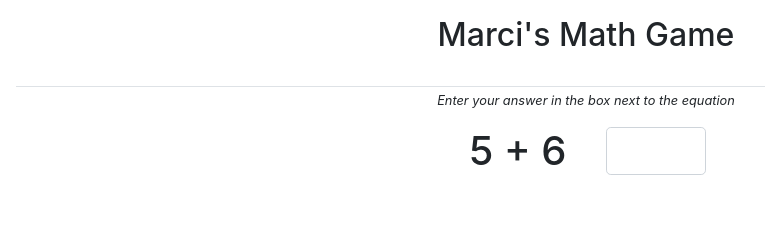
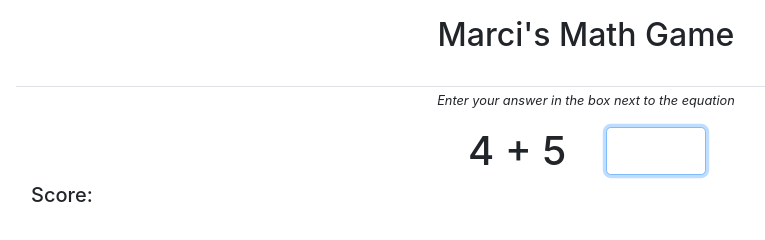
Before and after one commit to mfeiden/MathGame, a plain HTML site: page index.html in a window 1280 px wide. Both pictures are taken after a click on the button "Let the game begin!". Shown: the whole page, without its empty margins (54-819 px from the left). Drawn offline with nearby package versions, Linux system fonts and the light colour scheme.

Commit message:
Evaluate user response + update score

```diff
--- a/index.html
+++ b/index.html
@@ -53,6 +53,11 @@
               <input class="form-control form-control-lg" type="number" id="A">
             </div>
           </div>
+          <div class="row justify-content-center">
+            <div class="col">
+              <h5 id="score">Score: <span></span></h5>
+            </div>
+          </div>
       </div>
     </div>
 
--- a/script.js
+++ b/script.js
@@ -1,6 +1,10 @@
+//global variables
+var answer;
+var score = 0;
+
+//generate questions+answers
 var generateQ = function() {
-  // variables
-  var max = parseInt($('input:radio[name=max]:checked').val(), 10);
+  var max = Number($('input:radio[name=max]:checked').val(), 10);
   var num1 = Math.floor(Math.random() * max) + 1;
   var num2 = Math.floor(Math.random() * max) + 1;
   var op = $('input:radio[name=ops]:checked').val();
@@ -8,8 +12,7 @@ var generateQ = function() {
   var opArrC = ['+', '-', 'x'];
   var operator;
   var question;
-  var answer;
-  // get operator
+  //get operator
   switch (op) {
     case 'b':
       operator = opArrB[Math.floor(Math.random()*opArrB.length)];
@@ -20,10 +23,11 @@ var generateQ = function() {
     default:
       operator = '+';
   }
-  // putting it all together...
+  //putting it all together...
   if (operator === '-' && num1 < num2) {
     question = num2 + ' - ' + num1;
     answer = num2 - num1;
+    //above precludes possibility of negative answer
   } else {
     question = num1 + ' ' + operator + ' ' + num2;
     switch (operator) {
@@ -40,12 +44,33 @@ var generateQ = function() {
   $('#Q').text(question);
 };
 
+//compare user input to correct answer
+var checkResponse = function() {
+  if(Number($('#A').val()) === answer) {
+    score += 1;
+    $('#score span').text(score);
+    generateQ();
+    $('#A').val('');
 
 
-$(document).ready(function() {
-  $('#start').click(function(){
+
+  }
+};
+
+//start the game
+var startGame = function() {
     $('#intro').css("display", "none")
     $('#play').removeClass("invisible");
+    $('#A').focus();
     generateQ();
-  });
+};
+
+
+//event listeners+handlers
+$(document).ready(function() {
+
+  $('#start').click(startGame);
+
+
+  $('#A').on('keyup', checkResponse);
 });
```
